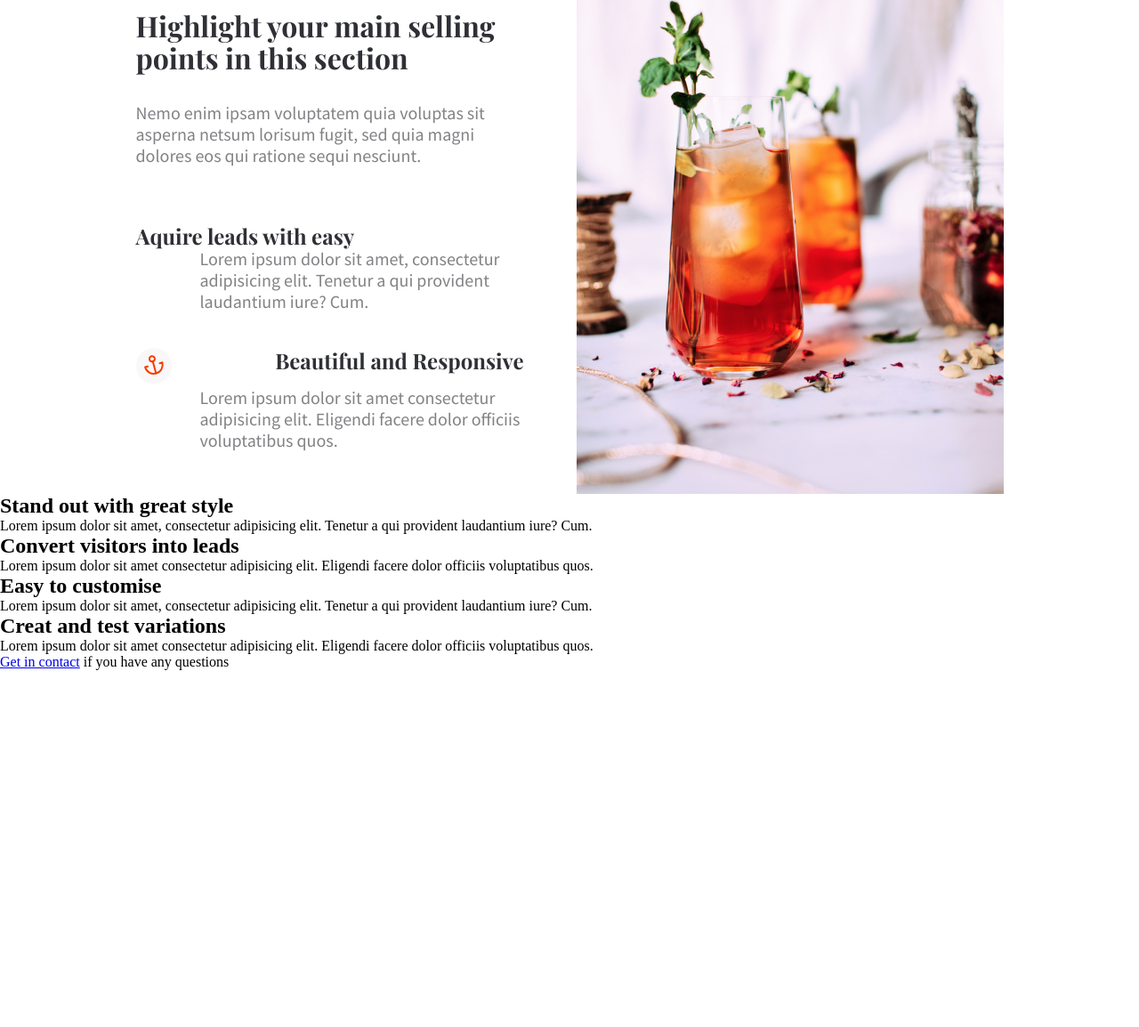
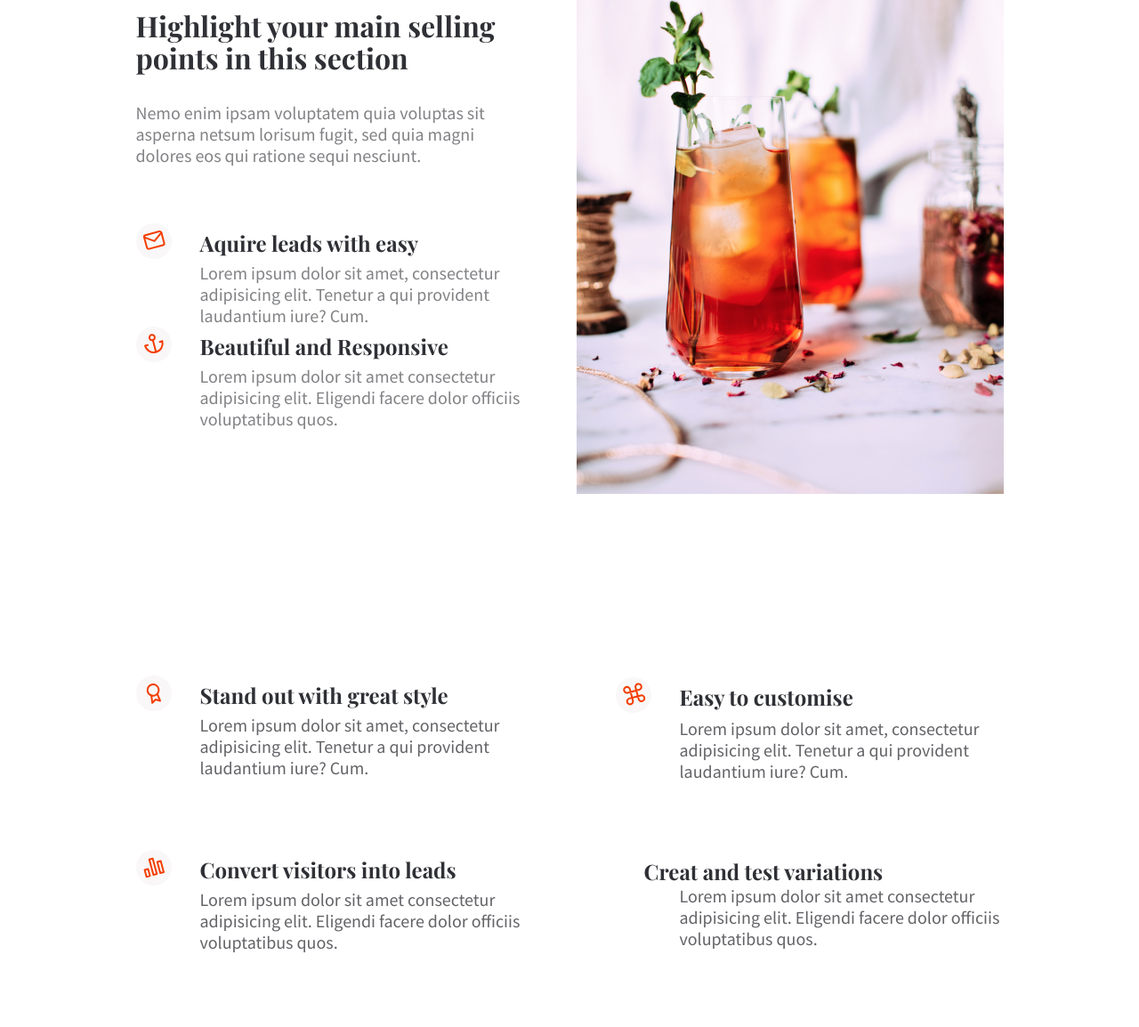
Before and after one commit to NataliaFloridi/Mixology, a plain HTML site: page index.html in a window 1280 px wide. Shown: the part 1016-2170 px from the top of the page at 89% size. Before the commit the page ends 1769 px from the top, so only its background shows below. Drawn offline with nearby package versions, Linux system fonts and the light colour scheme; files that its build step writes are made by us from their sources.

Commit message:
modified file index.html, main,scss, variaveis.scss, style.scss new files footer.scss and main.scss

```diff
--- a/index.html
+++ b/index.html
@@ -38,9 +38,9 @@
             <h3>The main Features</h3>
             <h1>Highlight your main selling points in this section</h1>
             <h4>Nemo enim ipsam voluptatem quia voluptas sit asperna netsum lorisum fugit, sed quia magni dolores eos qui ratione sequi nesciunt.</h4>
-            <h2>Aquire leads with easy</h2>
+            <h2 class="icone-Mail">Aquire leads with easy</h2>
             <p>Lorem ipsum dolor sit amet, consectetur adipisicing elit. Tenetur a qui provident laudantium iure? Cum.</p>
-            <h2> Beautiful and Responsive</h2>
+            <h2 class="icone-Anchor"> Beautiful and Responsive</h2>
             <p>Lorem ipsum dolor sit amet consectetur adipisicing elit. Eligendi facere dolor officiis voluptatibus quos.</p>
         </div>
 
@@ -51,16 +51,16 @@
 
     <section class="info">
         <div class="info-1">
-            <h2> Stand out with great style</h2>
+            <h2 class="icone-Award"> Stand out with great style</h2>
             <p>Lorem ipsum dolor sit amet, consectetur adipisicing elit. Tenetur a qui provident laudantium iure? Cum.</p>
-            <h2>Convert visitors into leads</h2>
+            <h2 class="icone-Chart">Convert visitors into leads</h2>
             <p>Lorem ipsum dolor sit amet consectetur adipisicing elit. Eligendi facere dolor officiis voluptatibus quos.</p>
         </div>
 
         <div class="info-2">
-            <h2>Easy to customise</h2>
+            <h2 class="icone-Command">Easy to customise</h2>
             <p>Lorem ipsum dolor sit amet, consectetur adipisicing elit. Tenetur a qui provident laudantium iure? Cum.</p>
-            <h2>Creat and test variations</h2>
+            <h2 class="icone-Copia">Creat and test variations</h2>
             <p>Lorem ipsum dolor sit amet consectetur adipisicing elit. Eligendi facere dolor officiis voluptatibus quos.</p>
         </div>
     </section>
--- /dev/null
+++ b/scss/_footer.scss
@@ -0,0 +1,12 @@
+footer{
+    display: flex;
+    align-content: center;
+    margin-bottom: 67px;
+    a, p{
+        color: $secondary-color;
+        display: inline-block;
+        margin: 0 auto;
+        text-align: center;
+        @include type-1(18);
+    }
+}
--- /dev/null
+++ b/scss/_info.scss
@@ -0,0 +1,46 @@
+.info {
+    max-width: 975px;
+    margin: 204px auto 102px;
+    @include display;
+}
+
+.info-1, .info-2 {
+    max-width: 436px;
+    @include display;
+    h2 {
+        font-weight: bold;
+        color: $primary-color;
+        @include type-2(24);
+        @include display;
+        align-items: center;
+    }
+    p {
+        opacity: 75%;
+        color: $primary-color;
+        margin-bottom: 80px;
+        padding-left: 72px;
+        text-align: left;
+        @include type-1(2024);
+    }
+}
+@include d(s) {
+    .info {
+        margin-top: 50px;
+        justify-content:center;
+    }
+    .info-1, .info-2 {
+         h2  {
+        font-size: 1.24em;
+        }
+        p{
+        margin-bottom: 20px;
+        }
+    }
+}
+
+@include d(m) {
+    .info{
+        margin: 20 auto 0;
+        justify-content: center;
+    }
+}
--- a/scss/_main.scss
+++ b/scss/_main.scss
@@ -1,4 +1,3 @@
-
 .main {
     max-width: 975px;
     margin: 0 auto;
@@ -6,6 +5,7 @@
 }
 
 .main-header {
+    max-width: 436px;
     h3 {
         color: $secondary-color;
         letter-spacing: 0.02rem;
@@ -14,9 +14,7 @@
         margin-bottom: 32px ;
         @include type-2(16);
     }
-
     h1 {
-        max-width: 436px;
         color: $primary-color;
         font-weight: bold;
         margin-bottom: 32px;
@@ -24,7 +22,6 @@
         @include type-2(32);
     }
     h4 {
-        max-width: 436px;
         color: $primary-color;
         opacity: 60%;
         text-align: left;
@@ -33,61 +30,56 @@
         margin-bottom: 64px;
         @include type-1(2024);
     }
-    h2{
-        max-width: 436px;
-        color: $primary-color;
-        font-weight: bold;
-        @include type-2(24);
-        @include display;
-        text-align: center;
-    }
     p {
-        max-width: 436px;
         color: $primary-color;
         opacity: 60%;
         text-align: left;
         padding-left: 72px;
         @include type-1(2024);
-            &:first-of-type {
-                margin-bottom: 40px;
-            }
+    }
+    h2{
+        color: $primary-color;
+        font-weight: bold;
+        align-items: center;
+        @include type-2(24);
+        @include display;
+        justify-content: left;
     }
 }
 
 .main-img {
-    width: 480px;
-    max-height: 600px;
+    display: block;
+    max-width: 100%;
 }
 
+$lista: Mail Anchor Award Chart Command Copia;
 
-.main-header h2:first-of-type:before{
-
+@each $icone in $lista {
+	.icone-#{$icone}:before{
+		content: url('../img/Icon\ -\ #{$icone}.svg');
+        margin-right: 32px;
+	}
 }
 
-.main-header h2:last-of-type:before{
-    content: url('../img/Icon\ -\ Anchor.svg');
-    margin-right: 32px;
-}
-
-
-
-
-
-
-
-@media (max-width: 500px){
+@include d(s) {
+    .main {
+        justify-content:center;
+    }
     .main-header h2 {
         font-size: 1.24em;
     }
 }
 
-@media (min-width: 501px) and (max-width:924px) {
+@include d(m) {
     .main {
-        max-width: 768px;
         justify-content: center ;
     }
-
-    .main-header, .main-img {
-        max-width: 380px;
+    .main-header {
+        h2 {
+            font-size: 1.3em;
+        }
+        h4 {
+            margin-bottom: 10px;
+        }
     }
 }
--- a/scss/_variaveis.scss
+++ b/scss/_variaveis.scss
@@ -34,7 +34,6 @@ $font-2:'Playfair Display', serif;
         font-size: em(20);
         line-height: em(24, 20);
     }
-
 }
 
 @mixin type-2($size) {
@@ -84,33 +83,3 @@ $s-device: 480px;
     flex-wrap: wrap;
     justify-content: space-between;
 }
-
-// @mixin icone ($icone) {
-//     margin-right: 32px;
-//     @if $icone == 1{
-//         content: url('../img/Icon\ -\ Mail.svg');
-//     }
-//     @else if $icone == 2{
-//         content: url('../img/Icon\ -\ Anchor.svg');
-//     }
-//     @else if $icone == 3{
-//         content: url('../img/Icon\ -\ Award.svg');
-//     }
-//     @else if $icone == 4{
-//         content: url('../img/Icon\ -\ Chart.svg');
-//     }
-//     @else if $icone == 5{
-//         content: url('../img/Icon\ -\ Command.svg');
-//     }
-//     @else if $icone == 6{
-//         content: url('../img/Icon\ -\ Copy.svg');
-//     }
-// }
-
-$lista: Mail Anchor Award Chart Command Copia;
-
-@each $icone in $lista {
-	.icone-#{$icone} {
-		content: url('img/#{$icone}.svg');
-	}
-}
--- a/scss/style.scss
+++ b/scss/style.scss
@@ -3,3 +3,5 @@
 @import 'header';
 @import 'quote';
 @import 'main';
+@import 'info';
+@import 'footer';
```
